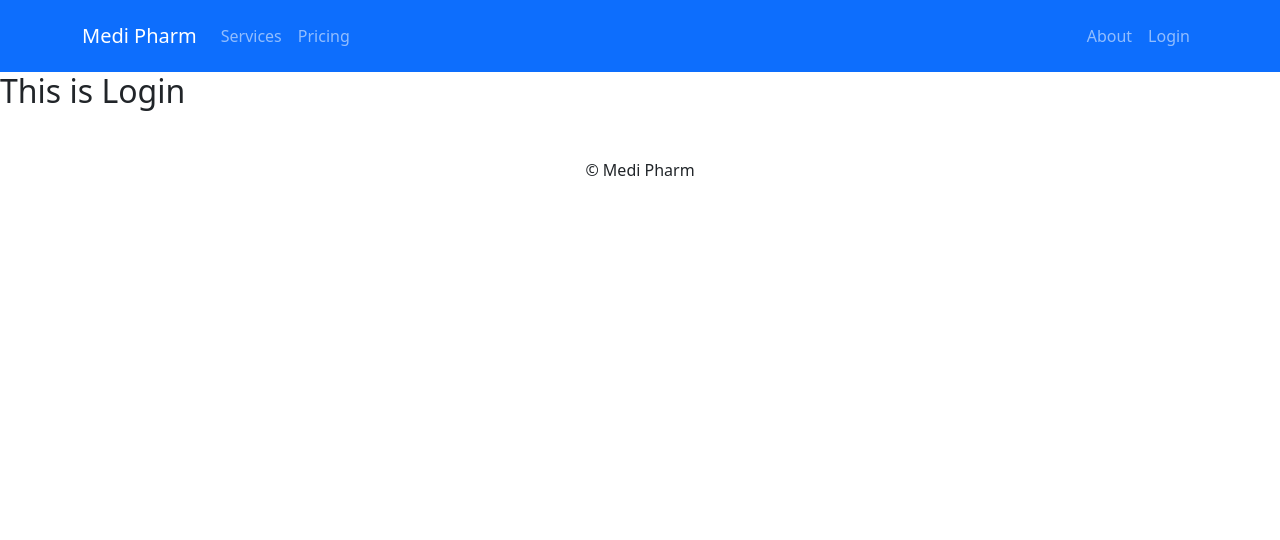
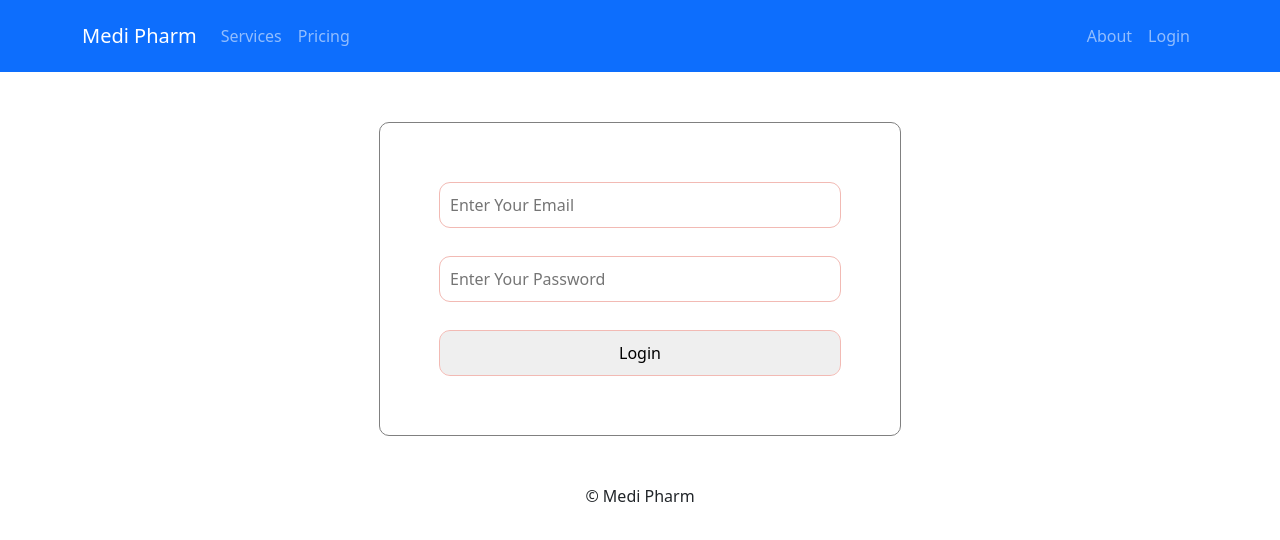
Before and after one commit to mehedihasan99/medi-pharm, a React (Create React App) app: page /login in a window 1280 px wide. Shown: the top 540 px of the page. Built offline with nearby package versions, Linux system fonts and the light colour scheme.

Commit message:
design login component

```diff
--- a/src/Pages/Login/Login/Login.css
+++ b/src/Pages/Login/Login/Login.css
@@ -0,0 +1,26 @@
+.main-container {
+    display: flex;
+    margin-top: 50px;
+    justify-content: center;
+}
+
+.form-container {
+    border: 1px solid gray;
+    padding: 30px;
+    border-radius: 10px;
+}
+
+.form-container input {
+    display: block;
+    border-radius: 10px;
+    margin: 30px;
+    padding: 10px;
+    width: 400px;
+}
+
+.form-container input[type=email],
+.form-container input[type=password],
+.form-container input[type=submit] {
+    border: none;
+    outline: 1px solid rgb(242, 186, 180);
+}
--- a/src/Pages/Login/Login/Login.js
+++ b/src/Pages/Login/Login/Login.js
@@ -2,8 +2,12 @@ import React from 'react';
 import './Login.css'
 const Login = () => {
     return (
-        <div>
-            <h2>This is Login</h2>
+        <div className='container main-container'>
+            <form className='form-container'>
+                <input type="email" name="email" id="" placeholder='Enter Your Email' />
+                <input type="password" name="password" id="" placeholder='Enter Your Password' />
+                <input type="submit" value="Login" />
+            </form>
         </div>
     );
 };
--- a/src/Pages/Shared/Footer/Footer.js
+++ b/src/Pages/Shared/Footer/Footer.js
@@ -2,7 +2,7 @@ import React from 'react';
 import './Footer.css'
 const Footer = () => {
     return (
-        <footer className='text-center mt-5'>
+        <footer className='text-center mt-5 footer'>
             <p>&copy; Medi Pharm</p>
         </footer>
     );
```
